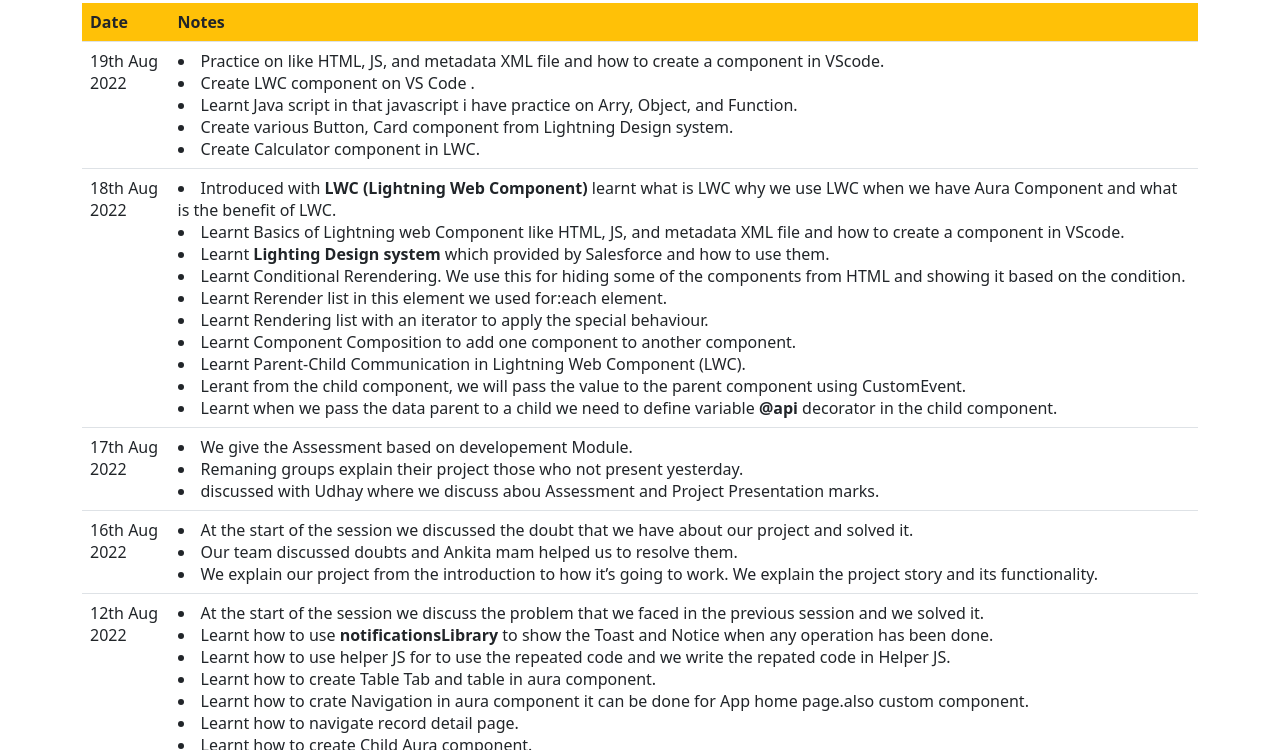
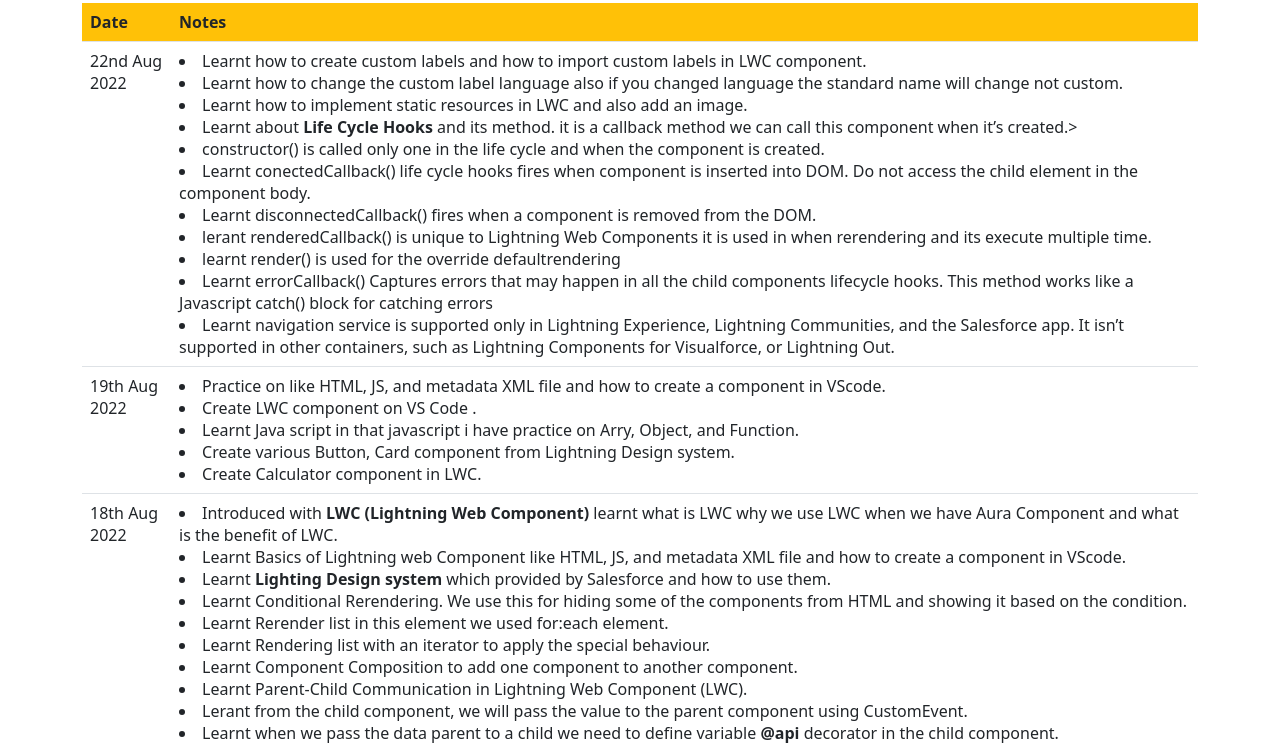
Before and after one commit to mahesht-mrk/mahesht-mrk.github.io, a plain HTML site: page journal.html in a window 1280 px wide. Shown: the part 53-803 px from the top of the page. Drawn offline with nearby package versions, Linux system fonts and the light colour scheme.

Commit message:
22nd aug
22nd aug

```diff
--- a/journal.html
+++ b/journal.html
@@ -16,6 +16,22 @@
 				</tr>
 			</thead>
 			<tbody>
+				<tr>
+					<td>22nd Aug 2022</td>
+					<td>
+						<li>Learnt  how to create custom labels and how to import custom labels in LWC component.</li>
+						<li>Learnt how to change the custom label language also if you changed language the standard name will change not custom.</li>
+						<li>Learnt how to implement static resources in LWC and also add an image. </li>
+						<li>Learnt about <b>Life Cycle Hooks</b> and its method. it is a callback method we can call this component when it’s created.></li>
+						<li>constructor()  is called only one in the life cycle and when the component is created.</li>
+						<li>Learnt conectedCallback() life cycle hooks fires when component is inserted into DOM. Do not access the child element in the component body.</li>
+						<li>Learnt disconnectedCallback()  fires when a component is removed from the DOM.</li>
+						<li>lerant renderedCallback() is unique to Lightning Web Components it is used in when rerendering and its execute multiple time.</li>
+						<li>learnt render() is used for the override defaultrendering</li>
+						<li>Learnt errorCallback() Captures errors that may happen in all the child components lifecycle hooks. This method works like a Javascript catch() block for catching errors</li>
+						<li>Learnt navigation service is supported only in Lightning Experience, Lightning Communities, and the Salesforce app. It isn’t supported in other containers, such as Lightning Components for Visualforce, or Lightning Out.</li>
+					</td>
+				</tr>
 				<tr>
 					<td>19th Aug 2022</td>
 					<td>
```
